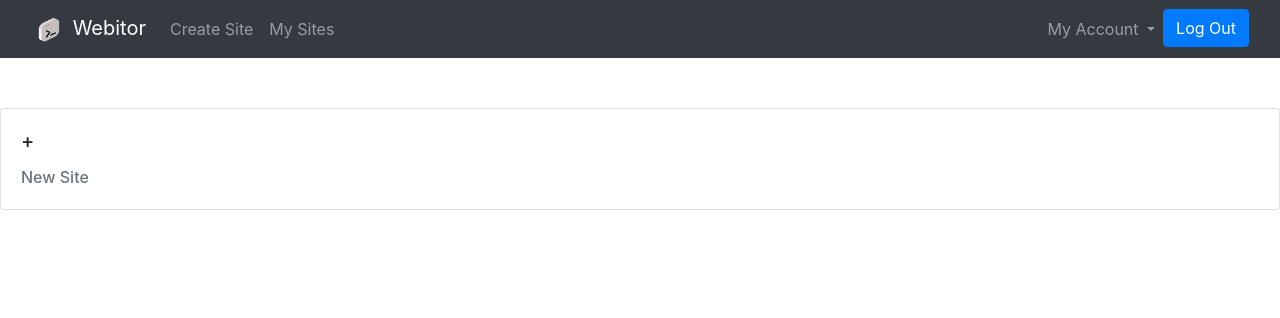
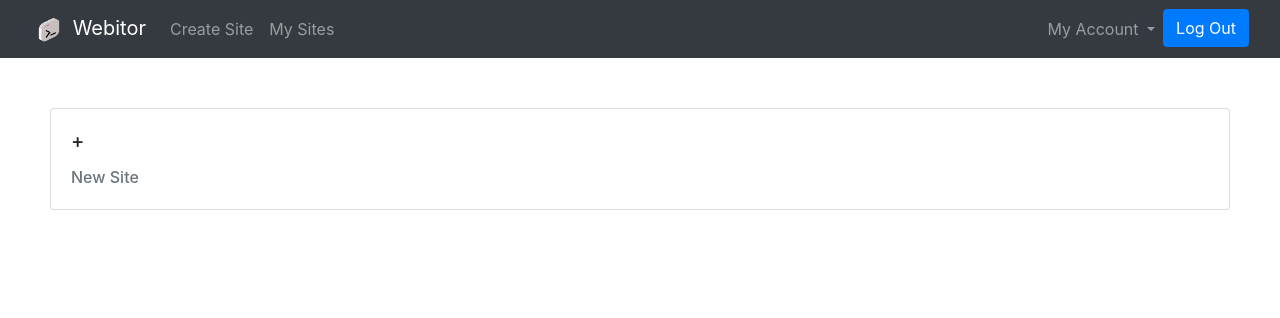
Before and after one commit to krishnans2006/Webitor, a Flask app: page /projects in a window 1280 px wide. Shown: the top 318 px of the page. Run offline with Flask 2, Linux system fonts and the light colour scheme; the visitor is signed in with stand-in values (Sample User, id 1); data that the repository does not hold is empty; parts of the project's set-up code (start-up, migrations or seed data) failed here and were passed over; some libraries are stand-ins or nearby versions.

Commit message:
(Maybe) fixed profile page overflow issue

```diff
--- a/src/static/Profile/profile.css
+++ b/src/static/Profile/profile.css
@@ -1,3 +1,5 @@
 .content {
     margin-top: 50px;
+    padding-left: 50px;
+    padding-right: 50px;
 }
```
